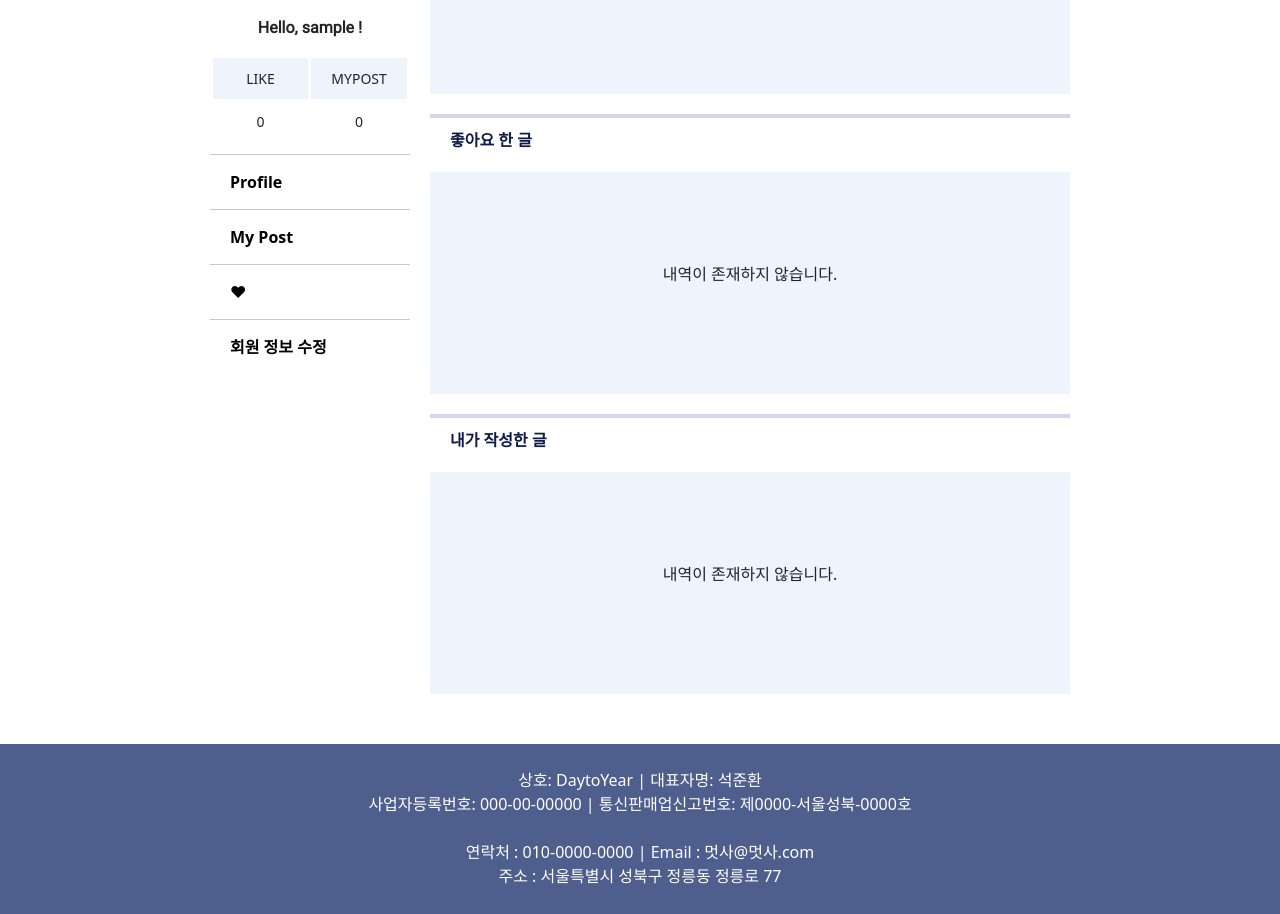
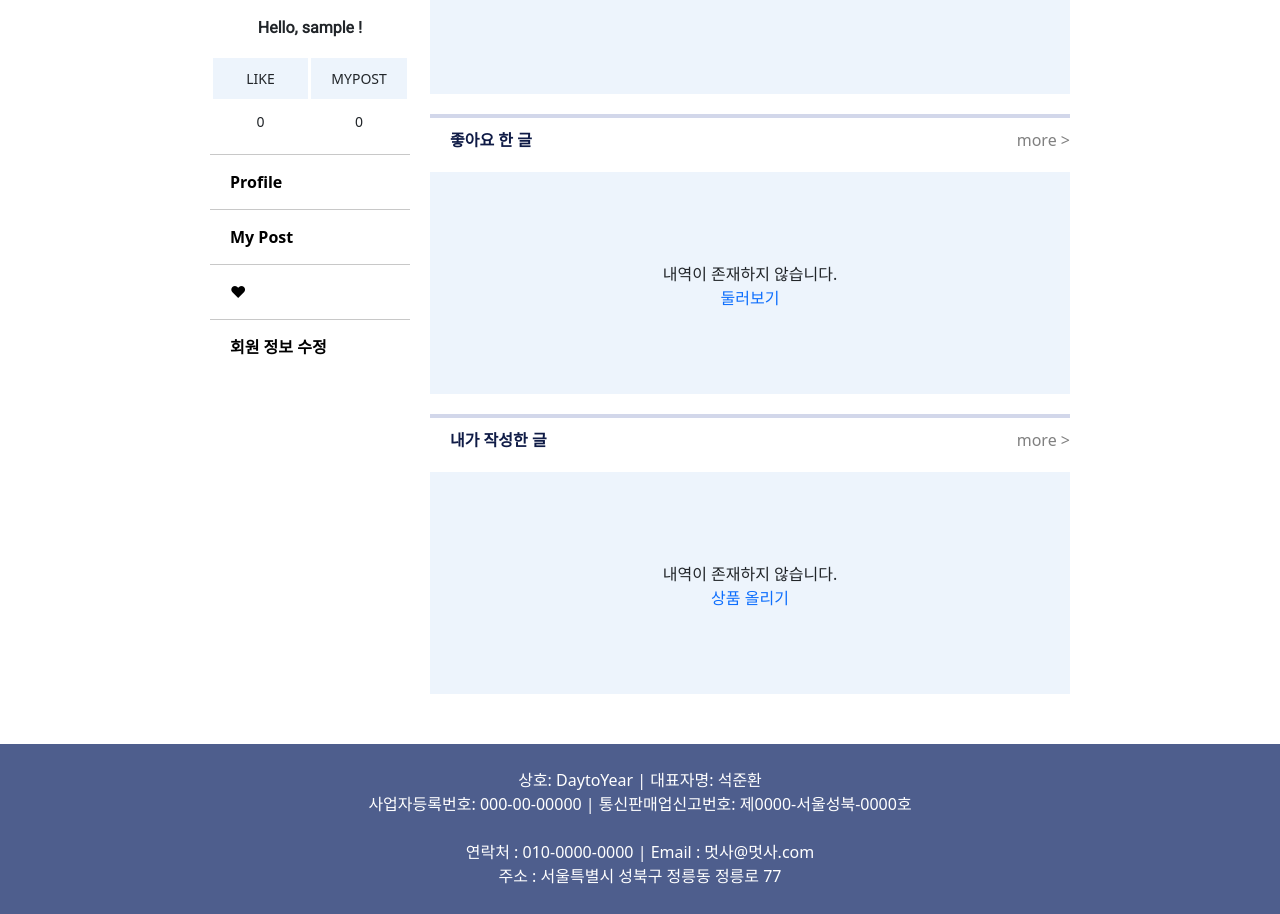
Before and after one commit to likelion-kookmin/Day-to-Year, a Django app: page /accounts/myaccount/ in a window 1280 px wide. Shown: the part 276-1190 px from the top of the page. Run offline with Django 3.2, Linux system fonts and the light colour scheme; the visitor is signed in with stand-in values (Sample User, id 1); data that the repository does not hold is empty.

Commit message:
Add more> button

```diff
--- a/day_to_year/accounts/templates/account_main.html
+++ b/day_to_year/accounts/templates/account_main.html
@@ -77,7 +77,10 @@
 
 
         <section class = "section like">
-            <div class = "sec_title">좋아요 한 글</div>
+            <div class = "sec_title">
+                좋아요 한 글
+                <a href = "{% url 'mylike'%}" class = "more">more > </a>
+            </div>
             {% if mylikes %}
             {% for mylike in mylikes %}
             <a href = "{% url 'product' mylike.rental.id %}">
@@ -91,13 +94,18 @@
             {% else %}
             <div class = "nopost">
                 내역이 존재하지 않습니다.
+                <div>
+                    <a href="{% url 'rentallist' %}">둘러보기</a>
+                </div>
             </div>
             {% endif %}
         </section>
 
 
         <section class = "section mine">
-            <div class = "sec_title">내가 작성한 글</div>
+            <div class = "sec_title">내가 작성한 글
+                <a href = "{% url 'mypost'%}" class = "more">more > </a>
+            </div>
             {% if myposts %}
             {% for mypost in myposts %}
             <a href = "{% url 'product' mypost.id %}">
@@ -111,6 +119,9 @@
             {% else %}
             <div class = "nopost">
                 내역이 존재하지 않습니다.
+                <div>
+                    <a href="{% url 'new' %}">상품 올리기</a>
+                </div>
             </div>
             {% endif %}
         </section>
--- a/day_to_year/static/accounts/account_main.css
+++ b/day_to_year/static/accounts/account_main.css
@@ -153,6 +153,12 @@ main .section .sec_title {
     border-top : 4px solid rgba(147, 161, 204, 0.418);
 }
 
+main .section .sec_title .more {
+    float : right;
+    font-weight: 400;
+    color : gray;
+}
+
 main .section article {
     display: inline-block;
     margin : 15px 0 0 15px;
```
